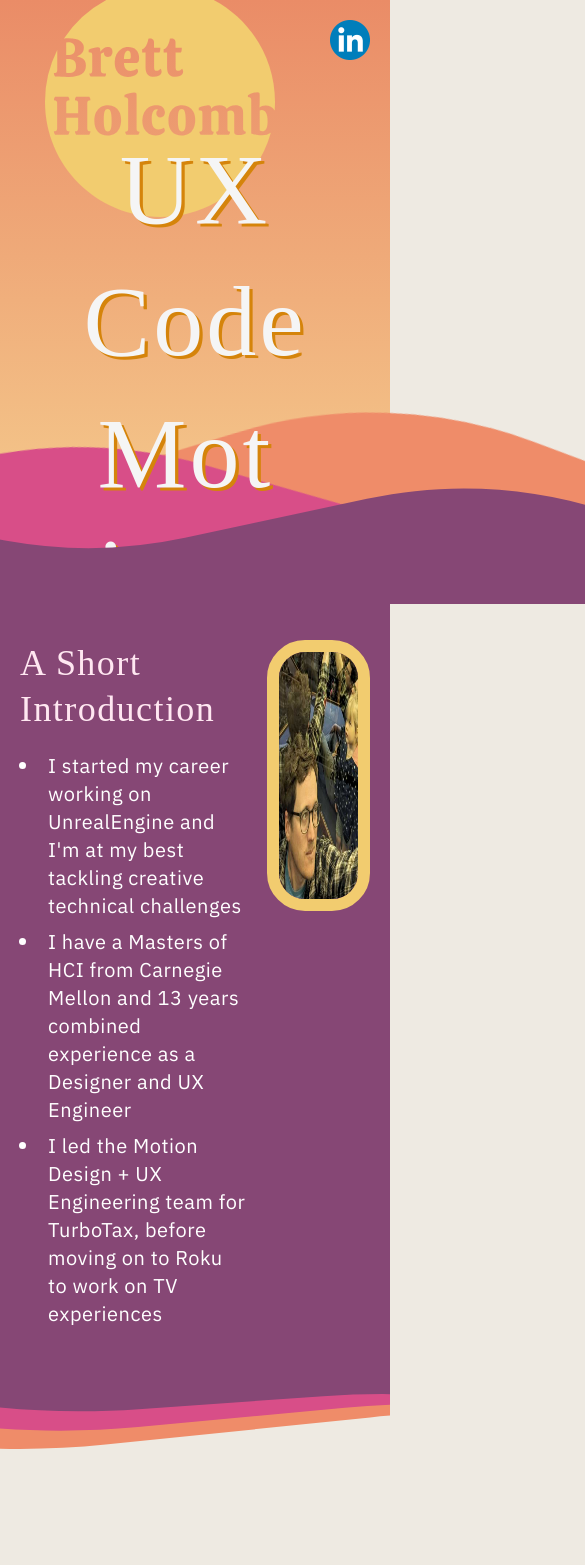
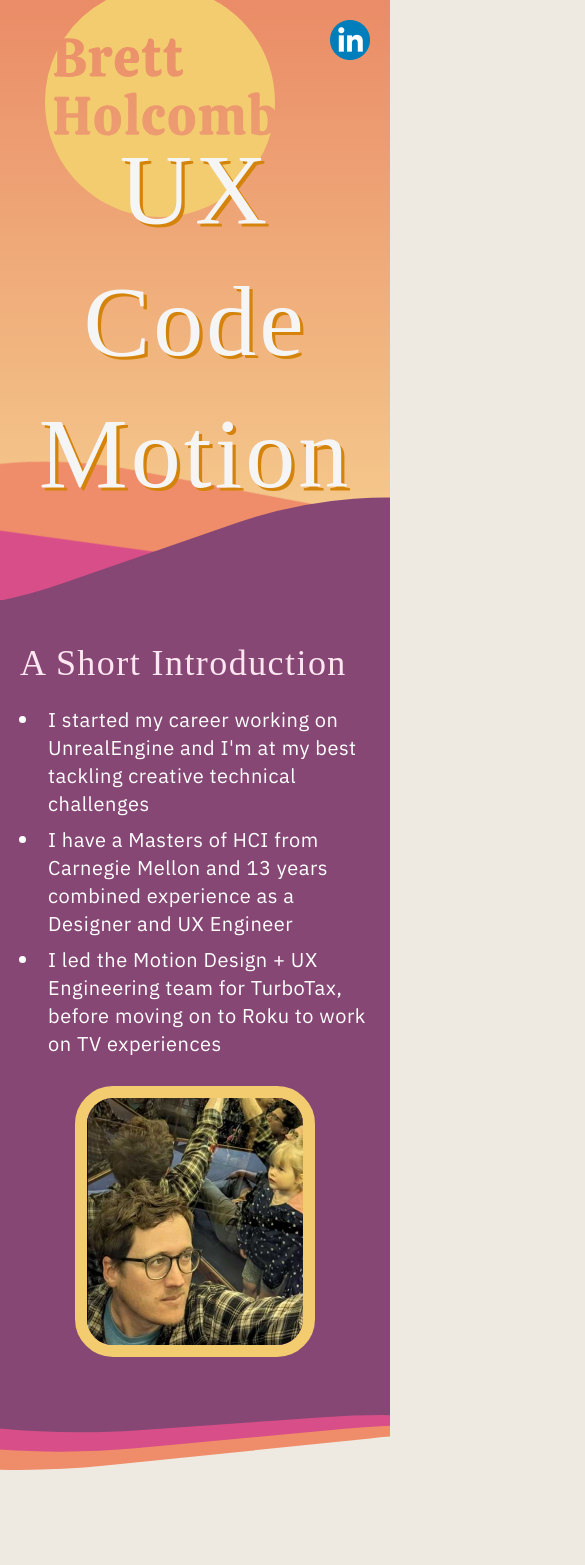
Before and after one commit to brettlyne/motion-portfolio, a React (Vite) app: page / in a window 390 px wide. Shown: the top 1565 px of the page, 585 px wide, since content can reach past the window. Built offline with nearby package versions, Linux system fonts and the light colour scheme; a web font is replaced by a local one.

Commit message:
improve mobile experience

```diff
--- a/src/App.css
+++ b/src/App.css
@@ -100,8 +100,8 @@ button.react-responsive-modal-closeButton {
 #text-motion {
   position: absolute;
   top: 394px;
-  left: 50%;
-  transform: translateX(-50%);
+  width: 100%;
+  text-align: center;
   z-index: 1;
 }
 
@@ -112,7 +112,7 @@ button.react-responsive-modal-closeButton {
 }
 
 .wave {
-  min-width: 1600px;
+  min-width: min(100vw, 1600px);
   height: 200px;
   position: absolute;
   left: 50%;
@@ -265,3 +265,24 @@ li {
     line-height: 28px;
   }
 }
+
+@media screen and (max-width: 767px) {
+  .intro {
+    .intro-content {
+      grid-column: 1 / span 12;
+    }
+    .intro-photo {
+      grid-column: 2 / span 10;
+      margin-top: 20px;
+      justify-content: center;
+    }
+  }
+  .content {
+    grid-column: 1 / span 12;
+  }
+  .video {
+    grid-column: 2 / span 10;
+    margin-left: 0;
+    margin-top: 20px;
+  }
+}
```
